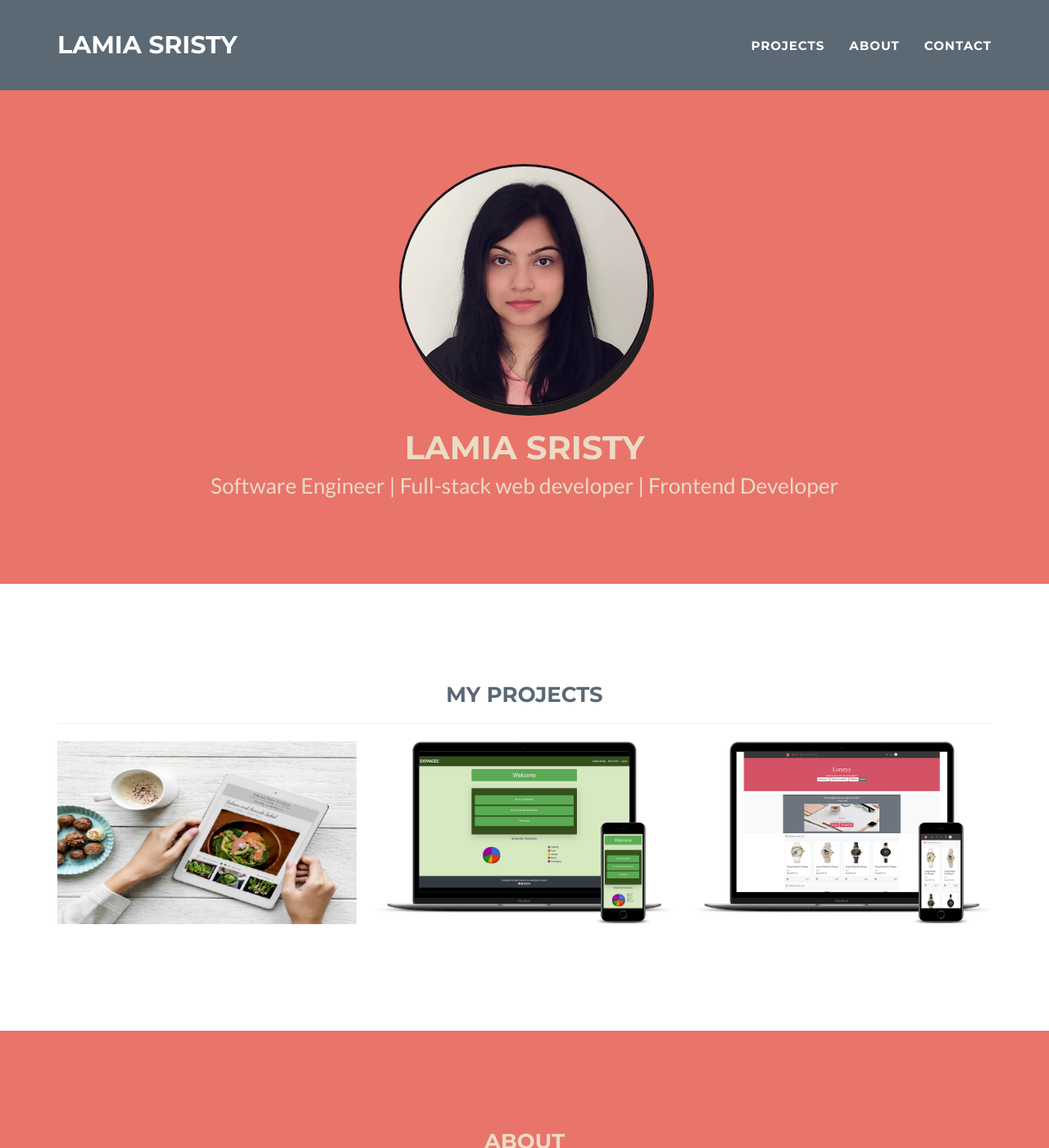
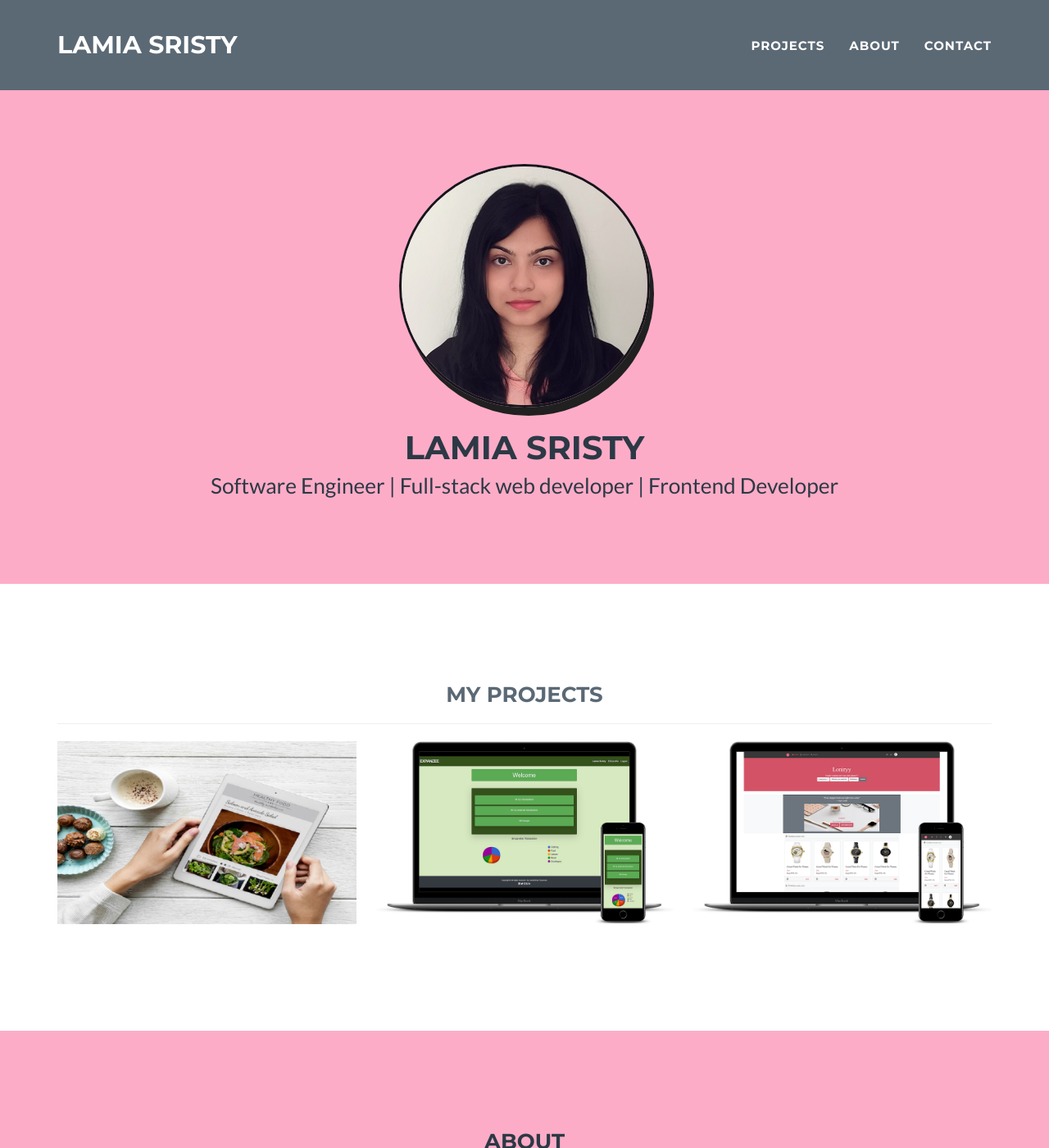
Before and after one commit to LamiaSristy/lamiasristy.github.io, a Jekyll site: the page built from _posts/2014-07-17-project-2.markdown, in a window 1280 px wide and 1400 px high. Shown: the whole window at 82% size. Built offline with Jekyll 4.4.1, drawn with Linux system fonts in a browser that asks for light colours; our own code applies the rules of GitHub Pages for plain Markdown files.

Commit message:
Changes in colour

```diff
--- a/_config.yml
+++ b/_config.yml
@@ -26,8 +26,8 @@ disqus_shortname: myshortname
 
 # Color settings (hex-codes without the leading hash-tag)
 color:
-  primary: e9746a
-  primary-rgb: "233, 116, 106"
+  primary: fdacc7
+  primary-rgb: "253, 172, 199"
   secondary: 5b6975
   secondary-dark: 2c3945
 
--- a/_includes/css/main.css
+++ b/_includes/css/main.css
@@ -37,7 +37,7 @@ h6 {
 }
 
 .font-colour {
-   color:#ecdbc5 !important;
+   color:#2c3945  !important;
 }
 
 hr {
```
